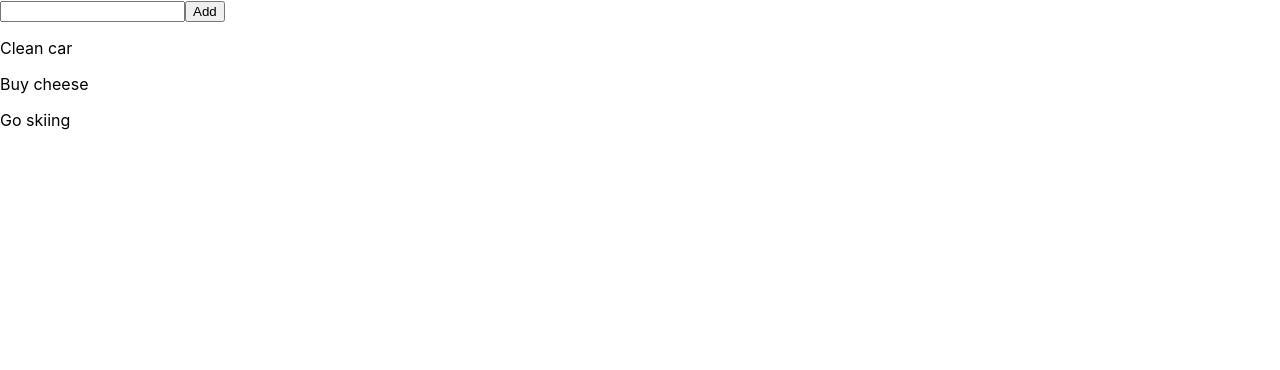
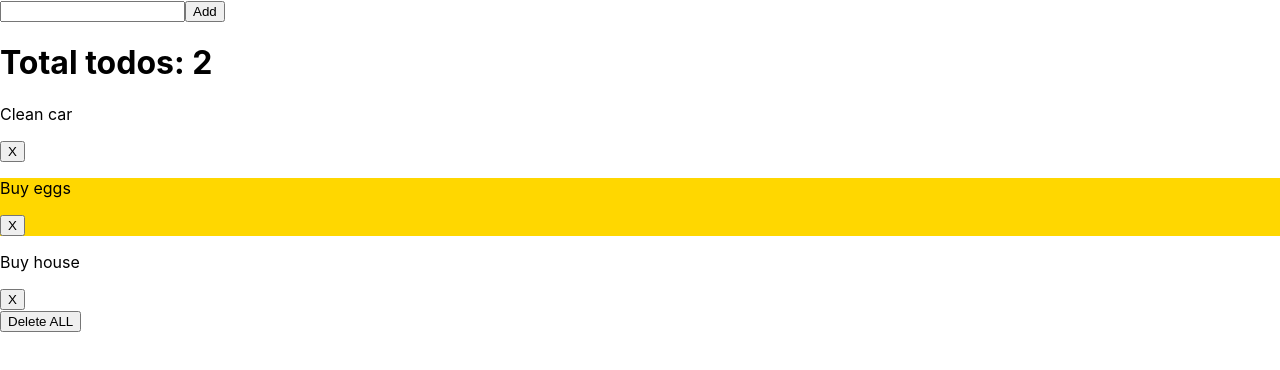
Before and after one commit to ewanstott/ch16-react-demo-2, a React (Create React App) app in the folder ch16-react-demo-2/: page / in a window 1280 px wide. Shown: the top 370 px of the page. Built offline with nearby package versions, Linux system fonts and the light colour scheme.

Commit message:
comprehensive todo demo

```diff
--- a/ch16-react-demo-2/src/App.css
+++ b/ch16-react-demo-2/src/App.css
@@ -1,38 +1,3 @@
-.App {
-  text-align: center;
+.done {
+  background-color: gold;
 }
-
-.App-logo {
-  height: 40vmin;
-  pointer-events: none;
-}
-
-@media (prefers-reduced-motion: no-preference) {
-  .App-logo {
-    animation: App-logo-spin infinite 20s linear;
-  }
-}
-
-.App-header {
-  background-color: #282c34;
-  min-height: 100vh;
-  display: flex;
-  flex-direction: column;
-  align-items: center;
-  justify-content: center;
-  font-size: calc(10px + 2vmin);
-  color: white;
-}
-
-.App-link {
-  color: #61dafb;
-}
-
-@keyframes App-logo-spin {
-  from {
-    transform: rotate(0deg);
-  }
-  to {
-    transform: rotate(360deg);
-  }
-}
--- a/ch16-react-demo-2/src/App.js
+++ b/ch16-react-demo-2/src/App.js
@@ -1,31 +1,77 @@
 import React, { Component } from "react";
+import "./App.css";
 
 class App extends Component {
-  state = { todos: ["Clean car", "Buy cheese", "Go skiing"] };
+  // Initializes the component's state with an array of three todo items.
+  state = {
+    todos: [
+      { title: "Clean car", done: false },
+      { title: "Buy eggs", done: true },
+      { title: "Buy house", done: false },
+    ],
+  };
 
+  //Handle Input Changes - Updates the todoInput property in the component's state whenever there is a change in the input field.
   onTodoInput = (e) => {
     this.setState({ todoInput: e.target.value });
     // console.log(e.target.value);
   };
 
-  //when add clciked
+  //Handle Add Button Click:
   onAddClick = () => {
     const todos = [...this.state.todos]; //copy todos from state
-    todos.push(this.state.todoInput); //add new todo (already stored in state)
+    todos.push({ title: this.state.todoInput, todo: false }); //add new todo (already stored in state)
     this.setState({ todos }); //update state with new todos
   };
 
+  onDeleteClick = (title) => {
+    // console.log("Del clicked", todo);
+    const todos = [...this.state.todos]; //make copy of todos
+    const indexOf = todos.findIndex((todo) => todo.title === title); //look for index of the todo
+    todos.splice(indexOf, 1); //remove one element from the todos array at the index determined by the indexOf variable.
+    this.setState({ todos }); //setState triggers a re-render of the component with the updated state.
+  };
+
+  onTodoToggleClick = (title) => {
+    const todos = [...this.state.todos]; //make copy of todos
+    const indexOf = todos.findIndex((todo) => todo.title === title); //look for index of the todo
+    todos[indexOf].done = !todos[indexOf].done; //makes done opposite of itself
+    this.setState({ todos });
+  };
+
+  onDeleteAll = () => {
+    this.setState({ todos: [] });
+  };
+
+  //Render JSX - Renders JSX, including an input field for todo input, an "Add" button that triggers the onAddClick function, and a list of todo items displayed as paragraphs.
   render() {
     console.log(this.state);
     const { todos } = this.state;
+
+    let totalTodo = 0;
+    todos.forEach((todo) => {
+      if (!todo.done) {
+        totalTodo++;
+      }
+    });
 
     return (
       <>
         <input type="text" onInput={this.onTodoInput} />
         <button onClick={this.onAddClick}>Add</button>
+        <h1> Total todos: {totalTodo} </h1>
         {todos.map((todo) => {
-          return <p>{todo}</p>;
+          return (
+            //if todo has a done property that is true, add done to class, otherwise add undone
+            <div className={todo.done ? "done" : "undone"}>
+              <p onClick={() => this.onTodoToggleClick(todo.title)}>
+                {todo.title}
+              </p>
+              <button onClick={() => this.onDeleteClick(todo.title)}>X</button>
+            </div>
+          );
         })}
+        <button onClick={this.onDeleteAll}> Delete ALL</button>
       </>
     );
   }
```
